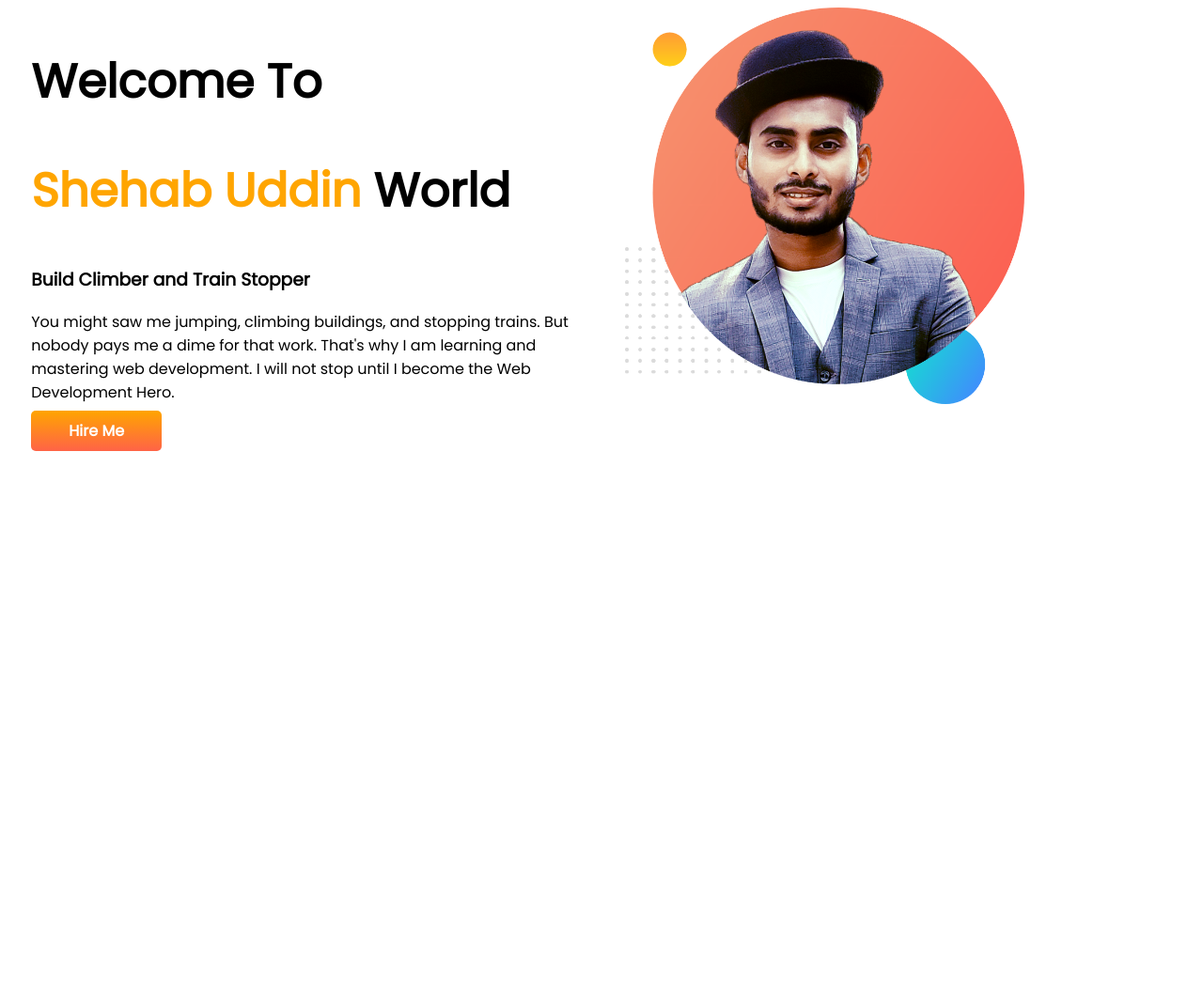
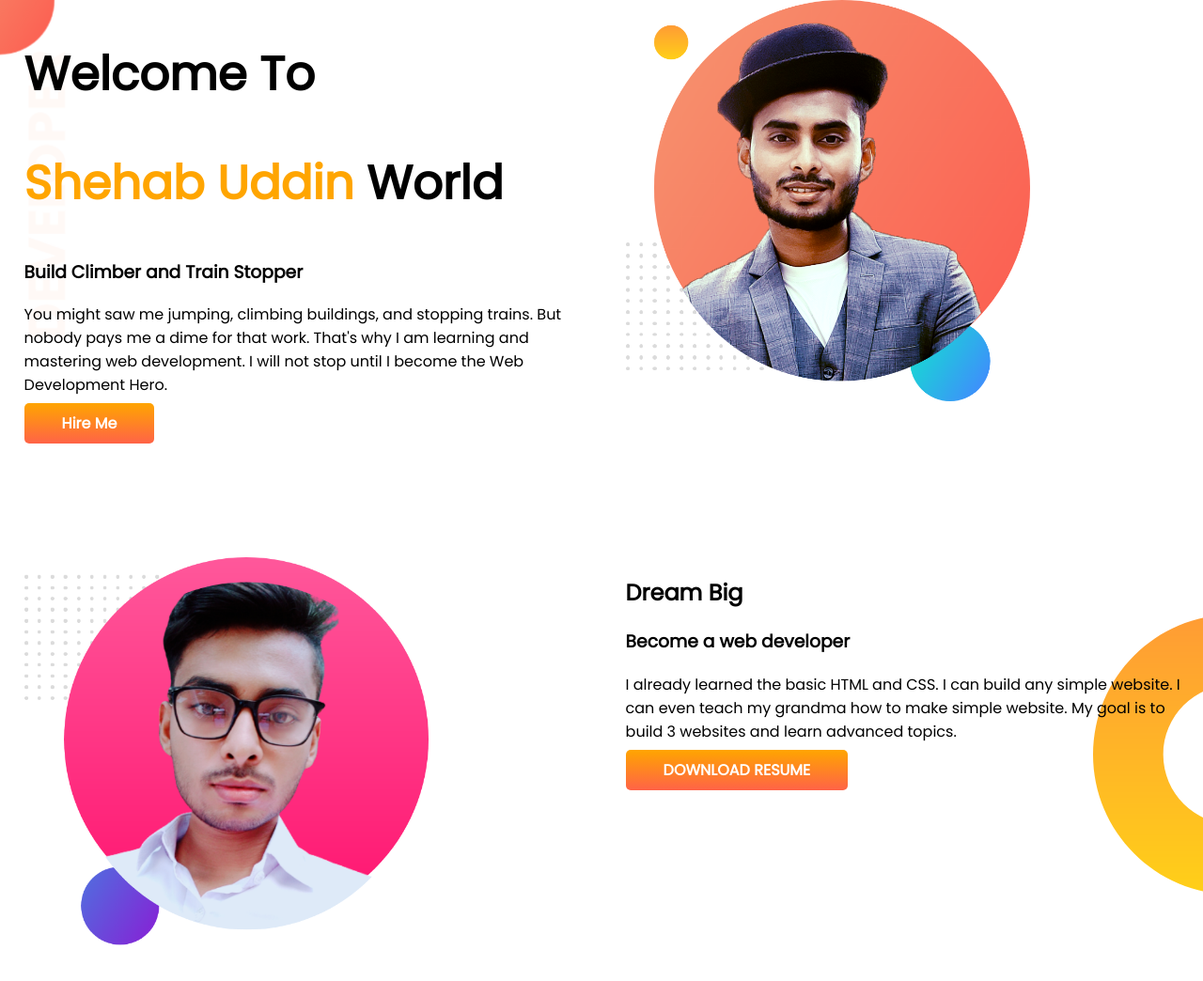
Before and after one commit to shehab-uddin/developer-portdolio, a plain HTML site: page index.html in a window 1280 px wide. Shown: the whole page at 94% size. Before the commit the page ends 800 px from the top, so only its background shows below. Drawn offline with Linux system fonts and the light colour scheme.

Commit message:
dream-area

```diff
--- a/index.html
+++ b/index.html
@@ -13,7 +13,7 @@
 </head>
 
 <body>
-    <section>
+    <section class="top-banner">
         <div class="half-width">
             <h1>Welcome To</h1>
             <h1><span class="orange-color">Shehab Uddin</span> World</h1>
@@ -30,6 +30,18 @@
             <img src="images/shehab.png" alt="">
         </div>
     </section>
+    <section class="dream-area">
+        <div class="half-width">
+            <img src="images/shehab2.png" alt="">
+        </div>
+        <div class="half-width">
+            <h2>Dream Big</h2>
+            <h3>Become a web developer</h3>
+            <p>I already learned the basic HTML and CSS. I can build any simple website. I can even teach my grandma how
+                to make simple website. My goal is to build 3 websites and learn advanced topics.</p>
+            <a class="link-button" href="">DOWNLOAD RESUME</a>
+        </div>
+    </section>
 </body>
 
 </html>
--- a/style.css
+++ b/style.css
@@ -1,5 +1,6 @@
 body {
     font-family: 'Poppins', sans-serif;
+    margin: 0;
 }
 
 h1 {
@@ -17,6 +18,7 @@ h1 {
 
 section {
     display: flex;
+    margin-bottom: 130px;
 
 
 }
@@ -39,3 +41,14 @@ section {
     font-weight: 700;
 
 }
+
+.top-banner {
+    background-image: url(images/top-banner.png);
+    background-repeat: no-repeat;
+}
+
+.dream-area {
+    background-image: url(images/dream-bg.png);
+    background-repeat: no-repeat;
+    background-position: right;
+}
```
